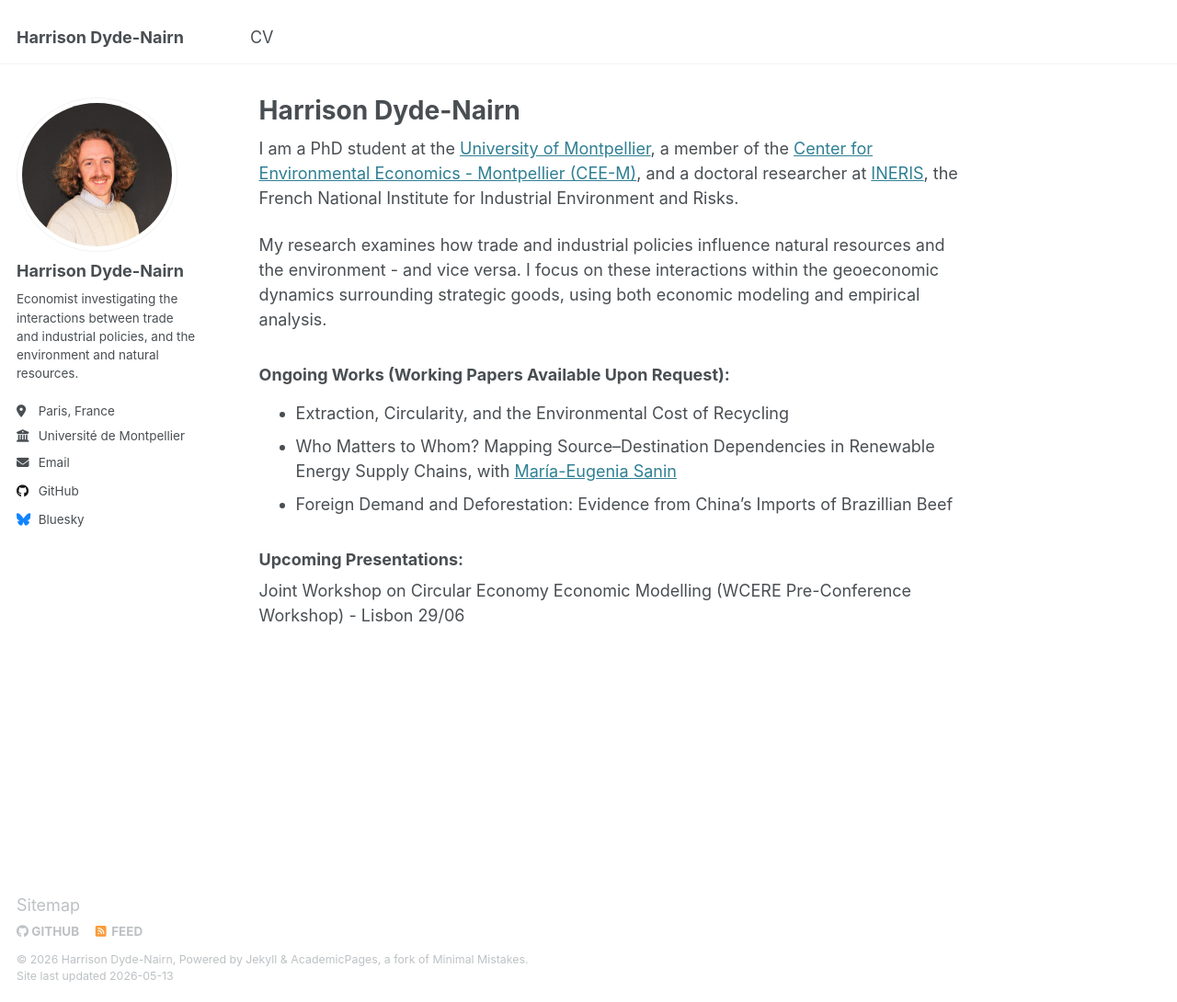
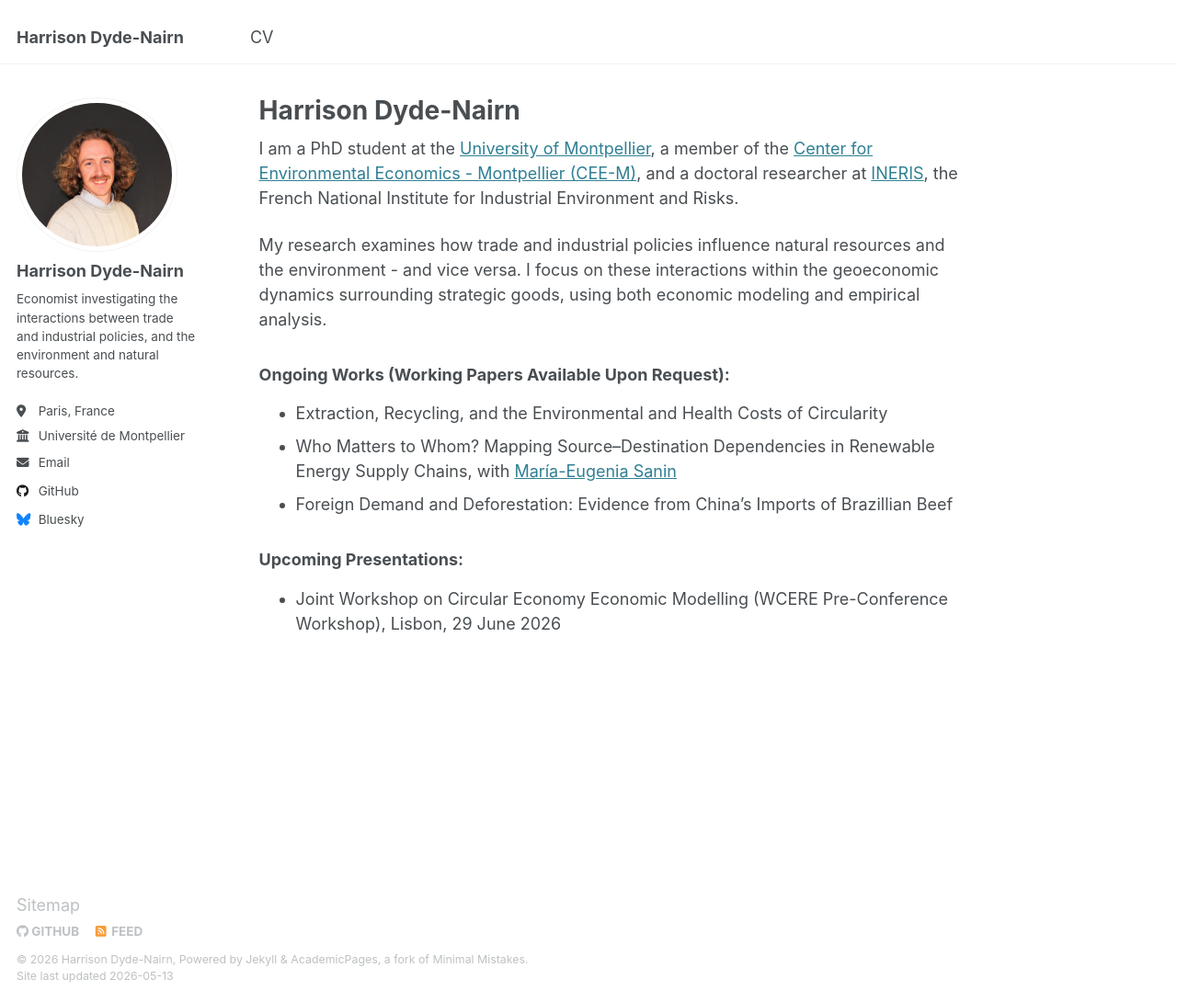
Before and after one commit to hdydenairn/hdydenairn.github.io, a Jekyll site: the page built from _pages/about.md, in a window 1280 px wide and 1090 px high. Shown: the whole window at 92% size. Built offline with Jekyll 4.4.1, drawn with Linux system fonts in a browser that asks for light colours.

Commit message:
Update about.md

```diff
--- a/_pages/about.md
+++ b/_pages/about.md
@@ -13,9 +13,9 @@ My research examines how trade and industrial policies influence natural resourc
 
 ### Ongoing Works (Working Papers Available Upon Request):
 
-- Extraction, Circularity, and the Environmental Cost of Recycling
+- Extraction, Recycling, and the Environmental and Health Costs of Circularity
 - Who Matters to Whom? Mapping Source–Destination Dependencies in Renewable Energy Supply Chains, with [María-Eugenia Sanin](https://sites.google.com/site/meugeniasanin/)
 - Foreign Demand and Deforestation: Evidence from China’s Imports of Brazillian Beef
 
 ### Upcoming Presentations:
-Joint Workshop on Circular Economy Economic Modelling (WCERE Pre-Conference Workshop) - Lisbon 29/06
+- Joint Workshop on Circular Economy Economic Modelling (WCERE Pre-Conference Workshop), Lisbon, 29 June 2026
```
